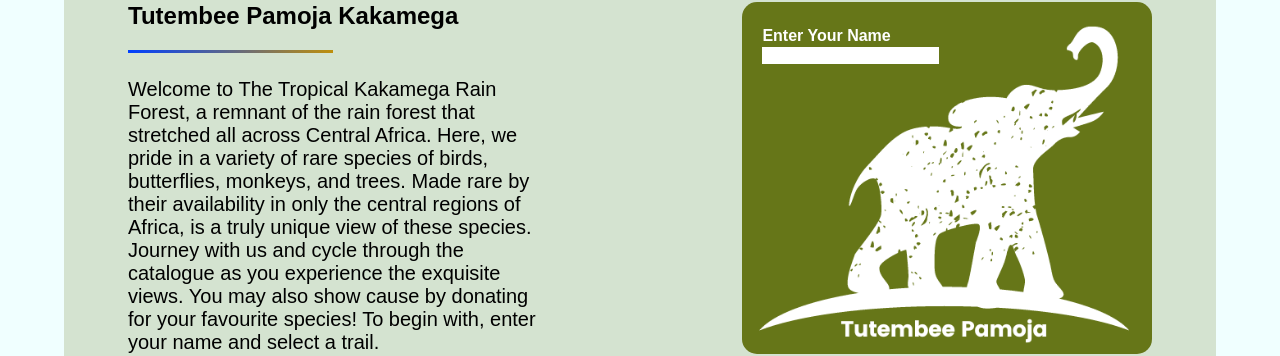
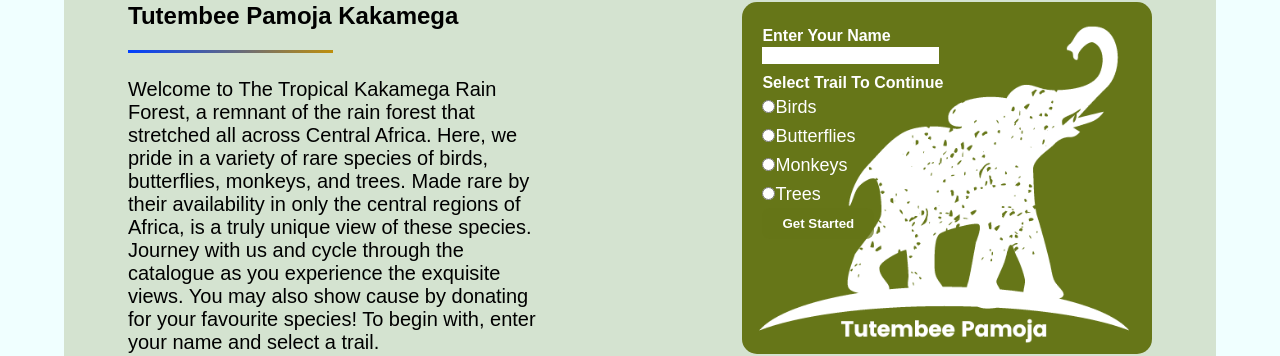
Before and after one commit to TheEmerald001/Park-Tour-Experiences, a React (Create React App) app: page / in a window 1280 px wide. Shown: the part 160-516 px from the top of the page. Built offline with nearby package versions, Linux system fonts and the light colour scheme; data requests are answered from the project's data file.

Commit message:
adds track select form

```diff
--- a/src/components/StarterData.js
+++ b/src/components/StarterData.js
@@ -1,11 +1,23 @@
 import React from "react";
 
 function StarterData(){
+//     function computeStart(e){
+//         e.preventDefault();
+//         fetch(""), {
+//             method: "GET"
+//         }
+//     }
     return(
         <div className="rightSide">
             <form>
                 <label  className="name">Enter Your Name</label><br/>
-                <input type="text" className="nameText"></input>
+                <input type="text" className="nameText"></input><br/>
+                <label  className="trail">Select Trail To Continue</label><br/>
+                <input type="radio" name="startTrail" id="trail1" value={"birds"} className="text"/><span className="textA">Birds</span><br/>
+                <input type="radio" name="startTrail" id="trail2" value={"butterflies"} className="text"/><span className="textA">Butterflies</span><br/>
+                <input type="radio" name="startTrail" id="trail3" value={"monkeys"} className="text"/><span className="textA">Monkeys</span><br/>
+                <input type="radio" name="startTrail" id="trail4" value={"trees"} className="text"/><span className="textA">Trees</span><br/>
+                <input type="submit" value="Get Started" className="buttons"/>
             </form>
         </div>
     )
```
